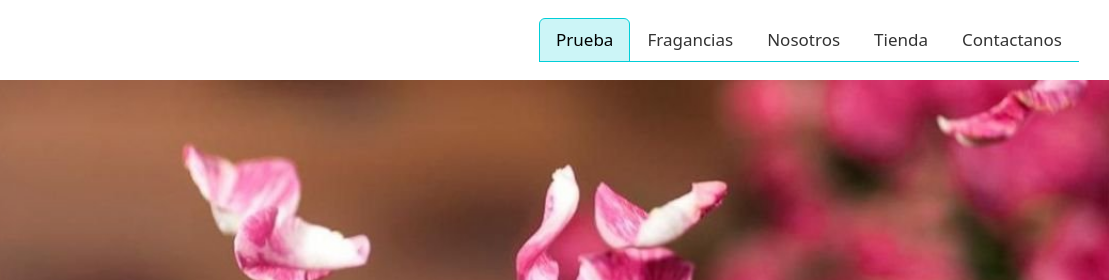
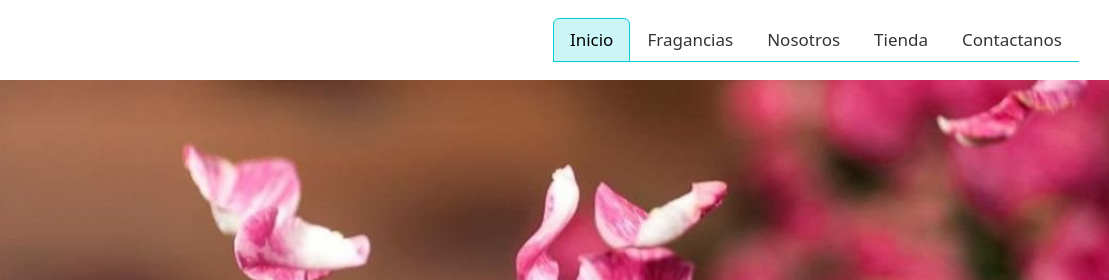
Before and after one commit to leandrocruz05/mis-fragancias, a plain HTML site: page index.html in a window 1280 px wide. Shown: the top 280 px of the page, 171-1280 px from the left. Drawn offline with nearby package versions, Linux system fonts and the light colour scheme; a web font is replaced by a local one.

Commit message:
Cambio de nuevo a Inicio por prueba

```diff
--- a/index.html
+++ b/index.html
@@ -22,7 +22,7 @@
             </a>
         </nav>
         <ul class="nav nav-tabs">
-            <li class="nav-item"><a class="nav-link active" href="index.html">Prueba</a></li>
+            <li class="nav-item"><a class="nav-link active" href="index.html">Inicio</a></li>
             <li class="nav-item"><a class="nav-link" href="./pages/fragancias.html">Fragancias</a></li>
             <li class="nav-item"><a class="nav-link" href="./pages/nosotros.html">Nosotros</a></li>
             <li class="nav-item"><a class="nav-link" href="./pages/tienda.html">Tienda</a></li>
```
